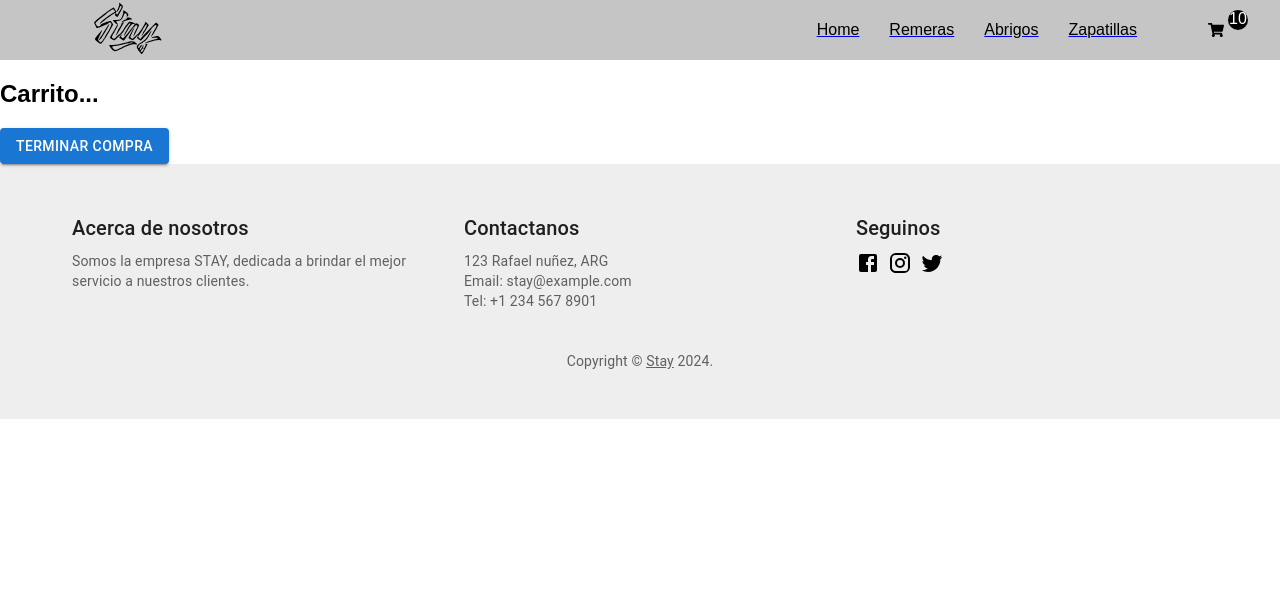
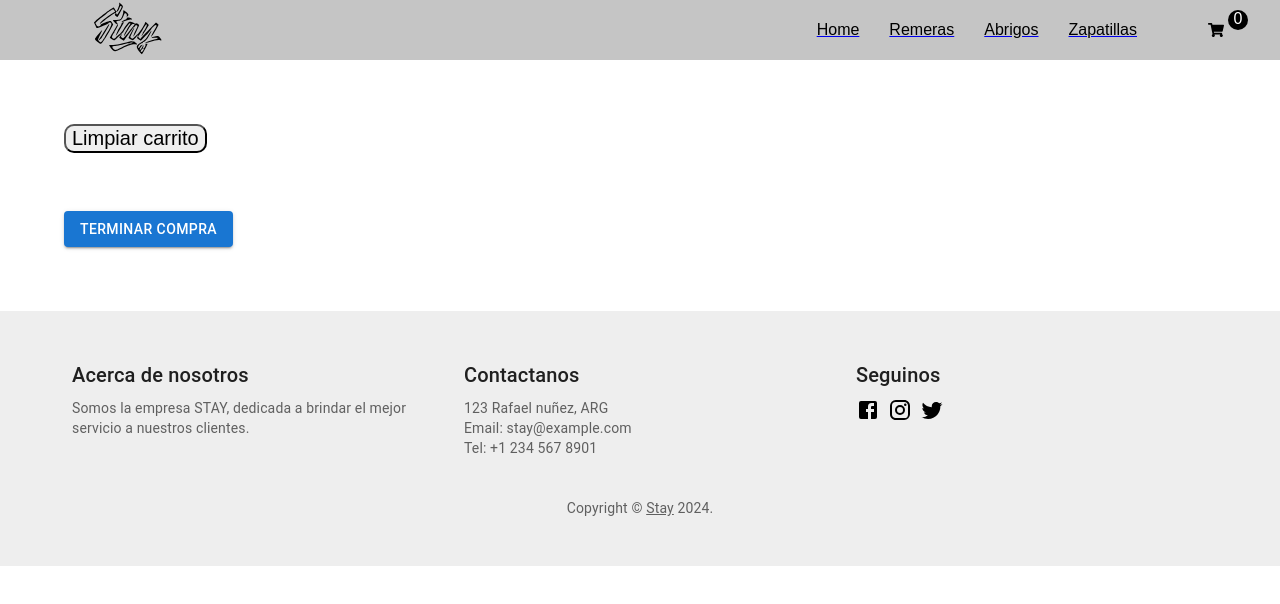
Before and after one commit to seba-mateos10/PROYECTO-STAY, a React (Vite) app in the folder tienda-stay/: page /cart in a window 1280 px wide. Shown: the top 604 px of the page. Built offline with nearby package versions, Linux system fonts and the light colour scheme.

Commit message:
agregue context

```diff
--- a/tienda-stay/src/components/common/cart/CartWidget.jsx
+++ b/tienda-stay/src/components/common/cart/CartWidget.jsx
@@ -1,10 +1,14 @@
 import { FaShoppingCart } from "react-icons/fa";
 import { Link } from "react-router-dom";
+import { useContext } from "react";
+import { CartContext } from "../../../context/CartContext";
 
 export const CartWidget = () => {
+  const { cart } = useContext(CartContext);
+
   return (
     <Link to="/cart" className="containerLength">
-      <span className="cantCart">10</span>
+      <span className="cantCart">{cart.length}</span>
       <FaShoppingCart color="#000000" />
     </Link>
   );
--- /dev/null
+++ b/tienda-stay/src/components/pages/cartCompra/Cart.css
@@ -0,0 +1,53 @@
+.cartContainer {
+  margin: 5%;
+}
+
+.cartCard {
+  margin-top: 5%;
+  border: 1px solid;
+  border-radius: 20px;
+  display: flex;
+  flex-direction: column;
+  width: 550px;
+}
+
+.cartImg {
+  height: 450px;
+  width: 550px;
+  border-top-left-radius: 20px;
+  border-top-right-radius: 20px;
+}
+
+.cartTitle {
+  font-size: 40px;
+  margin: 5px;
+}
+
+.cartQuantity {
+  margin: 5px;
+}
+
+.cartPrice {
+  font-size: 20px;
+  margin: 5px;
+}
+
+.buttonClearProduct {
+  background-color: rgb(110, 134, 241);
+  color: white;
+  font-size: 20px;
+  border-bottom-left-radius: 20px;
+  border-bottom-right-radius: 20px;
+  margin-top: 10px;
+  cursor: pointer;
+}
+
+.buttonClearCart {
+  display: flex;
+  flex-direction: column;
+  margin-top: 5%;
+  margin-bottom: 5%;
+  font-size: 20px;
+  cursor: pointer;
+  border-radius: 10px;
+}
--- a/tienda-stay/src/components/pages/cartCompra/Cart.jsx
+++ b/tienda-stay/src/components/pages/cartCompra/Cart.jsx
@@ -1,10 +1,33 @@
+import { useContext } from "react";
+import { Link } from "react-router-dom";
+import { CartContext } from "../../../context/CartContext";
+import "./Cart.css";
 import { Button } from "@mui/material";
-import { Link } from "react-router-dom";
 
 export const Cart = () => {
+  const { cart, clearCart, removeProduct } = useContext(CartContext);
+
   return (
-    <div>
-      <h2>Carrito...</h2>
+    <div className="cartContainer">
+      {cart.map((product) => (
+        <div className="cartCard" key={product.id}>
+          <img className="cartImg" src={product.img} alt="" />
+          <h2 className="cartTitle">{product.title}</h2>
+          <h2 className="cartQuantity">Cantidad: {product.quantity} </h2>
+          <h2 className="cartPrice">Precio por unidad: {product.price} </h2>
+          <button
+            className="buttonClearProduct"
+            onClick={() => removeProduct(product.id)}
+          >
+            Eliminar
+          </button>
+        </div>
+      ))}
+
+      <button className="buttonClearCart" onClick={clearCart}>
+        Limpiar carrito
+      </button>
+
       <Link to="/checkout">
         <Button variant="contained">Terminar compra</Button>
       </Link>
--- a/tienda-stay/src/components/common/ItemDetail.jsx
+++ b/tienda-stay/src/components/pages/itemDetail/ItemDetail.jsx
@@ -1,4 +1,4 @@
-import CounterContainer from "../common/counter/CounterContainer";
+import CounterContainer from "../../common/counter/CounterContainer";
 import "./ItemDetail.css";
 
 export const ItemDetail = ({
--- a/tienda-stay/src/components/pages/itemDetailContainer/ItemDetailContainer.jsx
+++ b/tienda-stay/src/components/pages/itemDetailContainer/ItemDetailContainer.jsx
@@ -1,7 +1,8 @@
-import { useEffect, useState } from "react";
-import { ItemDetail } from "../../common/ItemDetail";
+import { useContext, useEffect, useState } from "react";
+import { ItemDetail } from "../itemDetail/ItemDetail";
 import { useParams } from "react-router-dom";
 import { getProductById } from "../../../productsMock";
+import { CartContext } from "../../../context/CartContext";
 
 export const ItemDetailContainer = () => {
   const { id } = useParams();
@@ -9,6 +10,8 @@ export const ItemDetailContainer = () => {
 
   const [item, setItem] = useState(null);
   const [isLoading, setIsLoading] = useState(true);
+
+  const { addToCart } = useContext(CartContext);
 
   useEffect(() => {
     getProductById(id).then((resp) => {
@@ -22,9 +25,7 @@ export const ItemDetailContainer = () => {
       ...item,
       quantity: cantidad,
     };
-    console.log(infoProducto);
-    // Quiero navegar al carrito
-    // navigate("/cart")
+    addToCart(infoProducto);
   };
 
   return (
--- /dev/null
+++ b/tienda-stay/src/context/CartContext.jsx
@@ -0,0 +1,48 @@
+import { createContext, useState } from "react";
+
+export const CartContext = createContext();
+
+const CartContextProvider = ({ children }) => {
+  const [cart, setCart] = useState([]);
+
+  const addToCart = (product) => {
+    let exists = isInCart(product.id);
+
+    if (exists) {
+      let newArray = cart.map((elemento) => {
+        if (elemento.id === product.id) {
+          return {
+            ...elemento,
+            quantity: elemento.quantity + product.quantity,
+          };
+        } else {
+          return elemento;
+        }
+      });
+
+      setCart(newArray);
+    } else {
+      setCart([...cart, product]);
+    }
+  };
+
+  const clearCart = () => {
+    setCart([]);
+  };
+
+  const isInCart = (id) => {
+    let exists = cart.some((elemento) => elemento.id === id);
+    return exists;
+  };
+
+  const removeProduct = (id) => {
+    let newArray = cart.filter((elemento) => elemento.id !== id);
+    setCart(newArray);
+  };
+
+  let data = { cart, addToCart, clearCart, removeProduct };
+
+  return <CartContext.Provider value={data}>{children}</CartContext.Provider>;
+};
+
+export default CartContextProvider;
```
Also changed, not shown: tienda-stay/src/App.jsx (+8 -2 lines), tienda-stay/src/components/pages/itemDetail/ItemDetail.css (renamed from tienda-stay/src/components/common/ItemDetail.css).
